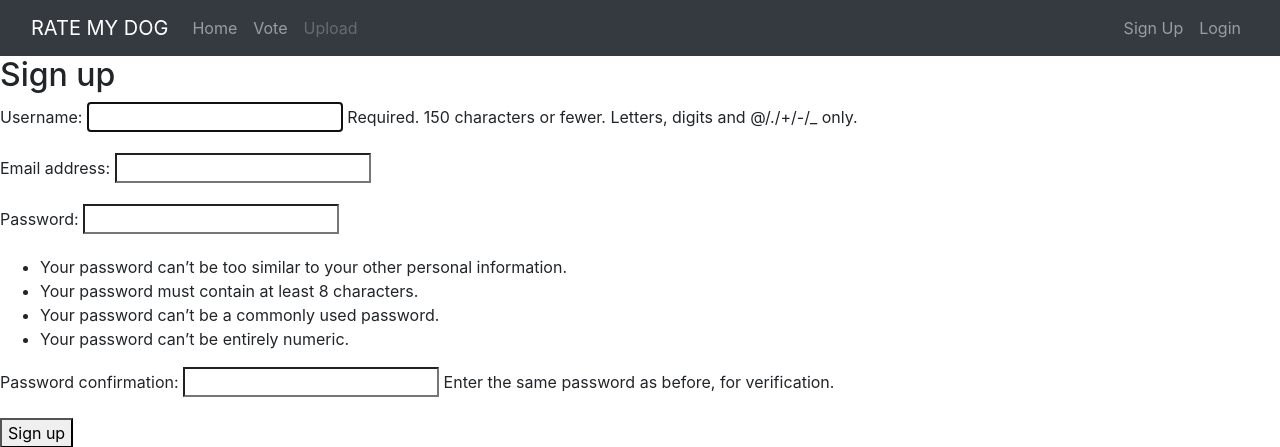
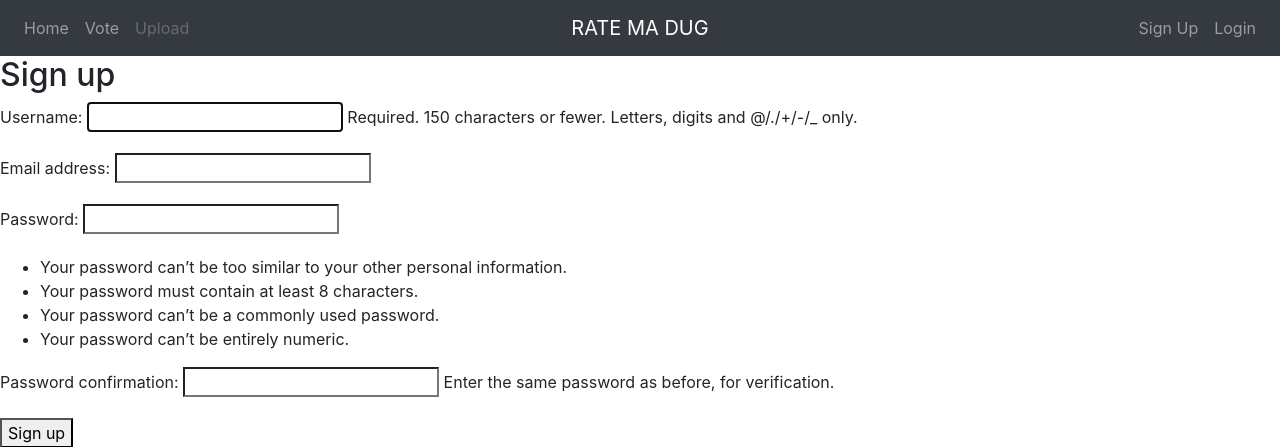
Before and after one commit to ross-boyd/WAD2-Group, a Django app: page /users/signup/ in a window 1280 px wide. Shown: the top 447 px of the page. Run offline with Django 3.2, Linux system fonts and the light colour scheme; some libraries are stand-ins or nearby versions.

Commit message:
navbar update 2.0
navbar updated, fixed and works

```diff
--- a/ratemydog/templates/base.html
+++ b/ratemydog/templates/base.html
@@ -21,22 +21,22 @@
 </head>
 
 <body>
-
-    <nav class="navbar navbar-expand-md navbar-dark bg-dark sticky-top">
-        <div class="container-fluid"><a class="navbar-brand" href="{% url 'home' %}">RATE MY DOG</a>
-
-            <button class="navbar-toggler" data-toggle="collapse" data-target="#collapse_target">
-                <span class="navbar-toggler-icon"></span>
-            </button>
-
-            <div class="collapse navbar-collapse" id="collapse_target">
-                <ul class="navbar-nav">
+        <nav class="navbar navbar-expand-md navbar-dark bg-dark">
+            <div class="navbar-collapse collapse w-100 order-1 order-md-0 dual-collapse2">
+                <ul class="navbar-nav mr-auto">
                     <li class="nav-item"><a class="nav-link" href="{% url 'home' %}">Home</a></li>
                     <li class="nav-item"><a class="nav-link" href="{% url 'vote' %}">Vote</a></li>
                     <li class="nav-item"><a class="nav-link disabled" href="#">Upload</a></li>
                 </ul>
             </div>
-                <ul class="nav navbar-nav navbar-right">
+        <div class="mx-auto order-0">
+            <a class="navbar-brand mx-auto" href="#">RATE MA DUG</a>
+            <button class="navbar-toggler" type="button" data-toggle="collapse" data-target=".dual-collapse2">
+                <span class="navbar-toggler-icon"></span>
+            </button>
+        </div>
+        <div class="navbar-collapse collapse w-100 order-3 dual-collapse2">
+            <ul class="navbar-nav ml-auto">
                 {% if user.is_authenticated %}
                 <li class="nav-item"><a class="nav-link disabled" href="#"> Profile {{ user.get_username }}</a></li>
                 <li class="nav-item"><a class="nav-link" href="{% url 'account_logout' %}"> Log out</a></li>
@@ -45,9 +45,9 @@
                 <li class="nav-item"><a class="nav-link" href="{% url 'account_login' %}">Login</a></li>
                 {% endif %}
             </ul>
-            <!-- placing </div> here will contain all elements collapse and move the sign up and login buttons to the left-->
         </div>
         </nav>
+
 
 
     <!-- content from specific pages is inserted between the block content tags -->
```
Lines whose indentation alone changed are shown as unchanged.
